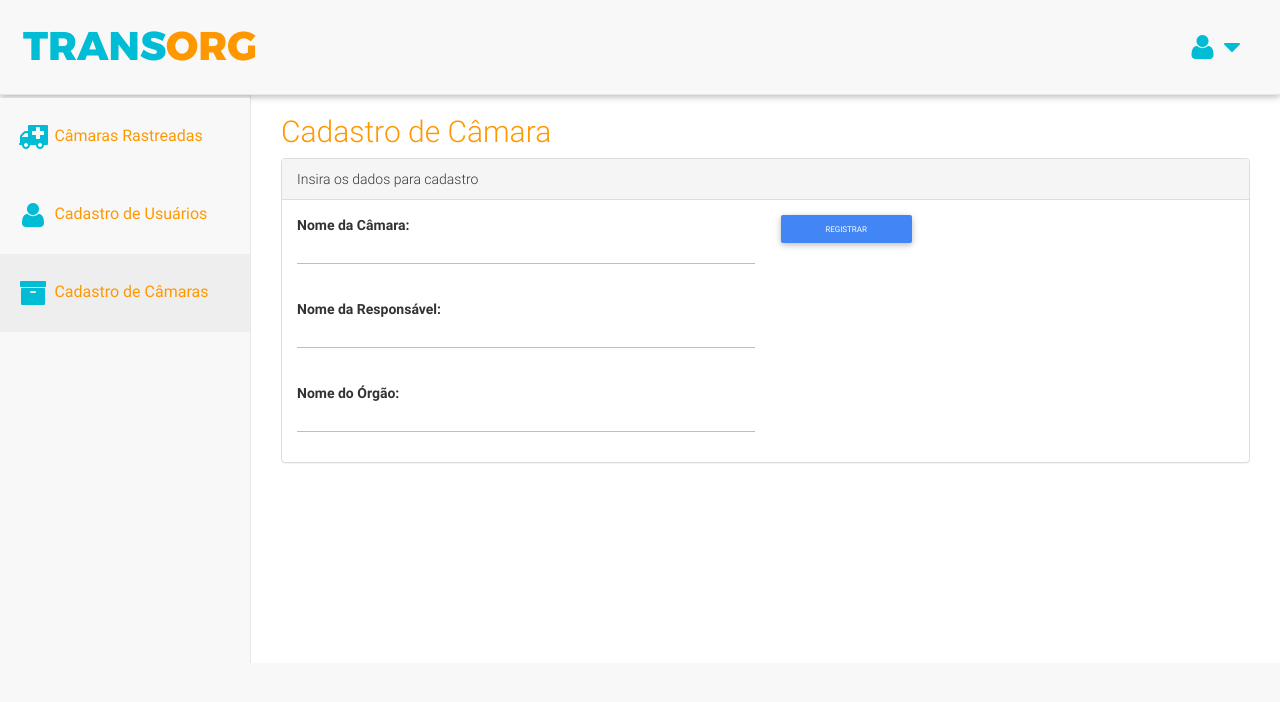
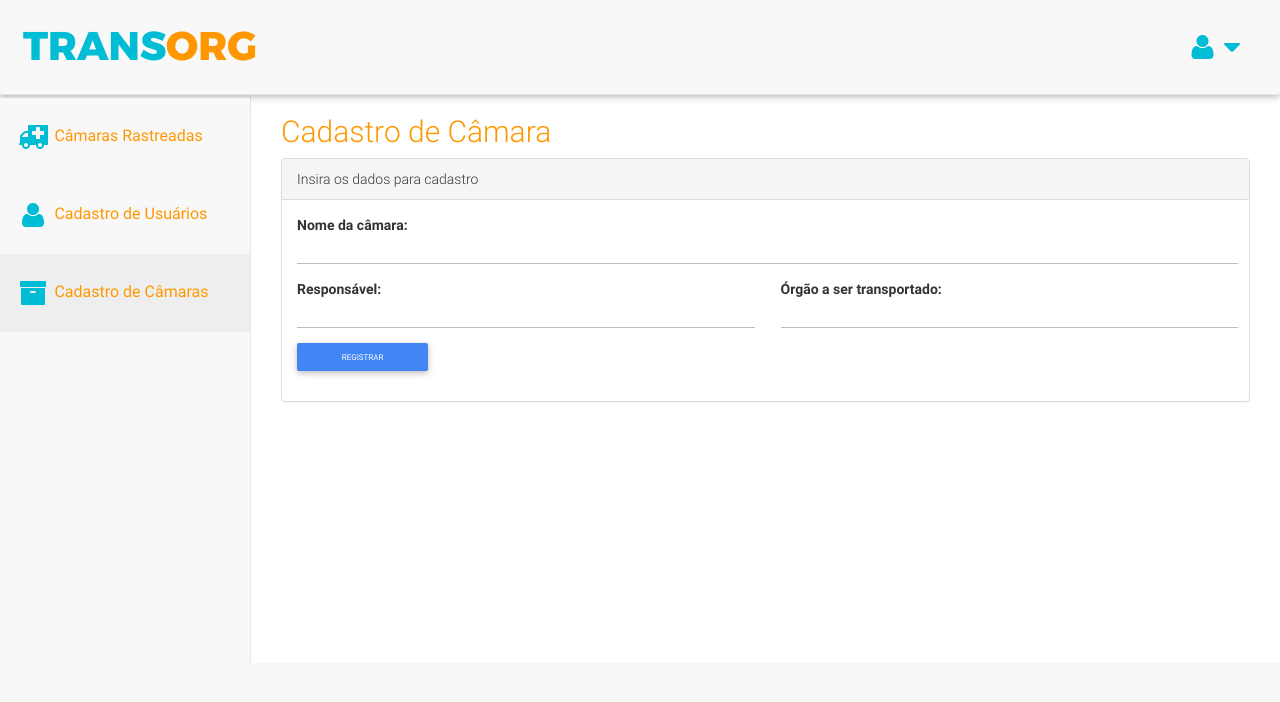
Before and after one commit to TransportadoraOrgaos/pi2-transport_orgaos, a Django app: page /camaras_cadastro/ in a window 1280 px wide. Shown: the top 702 px of the page. Run offline with Django 3.2, Linux system fonts and the light colour scheme; some libraries are stand-ins or nearby versions.

```diff
--- a/transportadora_orgaos/camara/templates/camaras_cadastro.html
+++ b/transportadora_orgaos/camara/templates/camaras_cadastro.html
@@ -7,7 +7,7 @@
 		</div>
 	</div>
 	<div class="row">
-  	<div class="col-lg-12">
+  	<div class="col-md-12">
     	<div class="panel panel-default">
 			<div class="panel-heading">
 				Insira os dados para cadastro
@@ -16,25 +16,27 @@
 				{% csrf_token %}
 				<div class="panel-body">
 					<div class="row">
-						<div class="col-lg-6">
+						<div class="col-md-12">
 							<div class="form-group">
-								<label>Nome da Câmara: </label>
+								<label>Nome da câmara: </label>
 									{{ form.name }}
 							</div>
-							<br>
+						</div>
+						<div class="col-md-6">
 							<div class="form-group">
-								<label>Nome da Responsável: </label>
+								<label>Responsável: </label>
 									{{ form.responsible }}
 							</div>
-							<br>
+						</div>
+						<div class="col-md-6">
 							<div class="form-group">
-								<label>Nome do Órgão: </label>
+								<label>Órgão a ser transportado: </label>
 									{{ form.organ }}
 							</div>
+						</div>
+							<span class="error-message">{{ response_dict.error_message }}</span>
 
-							<span class="error-message">{{ response_dict.error_message }}</span>
-						</div>
-						<div class="col-lg-2">
+						<div class="col-md-2">
 							<div class="form-group">
 								<button class="btn btn-primary btn-block" type="submit">Registrar</button>
 							</div>
--- a/transportadora_orgaos/camara/views.py
+++ b/transportadora_orgaos/camara/views.py
@@ -42,10 +42,11 @@ def camara_info(request, camara_id, template_name='camara_info.html'):
 	url = "https://transports-rest-api.herokuapp.com/report/" + str(camara_id)
 	headers = {
 		'content-type': 'application/json',
-		'authorization': "JWT eyJ0eXAiOiJKV1QiLCJhbGciOiJIUzI1NiJ9.eyJpYXQiOjE1MDczMDIxNzAs" +"Im5iZiI6MTUwNzMwMjE3MCwiaWRlbnRpdHkiOjEsImV4cCI6MTUwNzMwMjQ3MH0.8e5Dgf79L4bIUGHdwX"
+		'authorization': "JWT eyJ0eXAiOiJKV1QiLCJhbGciOiJIUzI1NiJ9.eyJpYXQiOjE1MDczMDIxNzAs"
+		+"Im5iZiI6MTUwNzMwMjE3MCwiaWRlbnRpdHkiOjEsImV4cCI6MTUwNzMwMjQ3MH0.8e5Dgf79L4bIUGHdwX"
 		+"--NgkSWzCz96UFuqvBKZ-jk3g"
     }
 
-	camara_reports = requests.request("GET", url, headers=headers).json()
+	camara_reports = requests.request("GET", url, headers=headers).json()['reports']
 
 	return render(request, template_name, {'camara_reports':camara_reports})
--- a/transportadora_orgaos/static/css/main.css
+++ b/transportadora_orgaos/static/css/main.css
@@ -1,12 +1,19 @@
 @font-face{
     font-family: montserrat-extrabold;
     src: url(../fonts/montserrat/Montserrat-ExtraBold.ttf)
+}
+
+html, body {
+    max-width: 100%;
+    overflow-x: hidden;
 }
 
 p{
     font-size: 15px;
     color: #00bcd4 !important;
 }
+
+
 
 .navbar-brand{
     font-size: 40px !important;
--- a/transportadora_orgaos/templates/base.html
+++ b/transportadora_orgaos/templates/base.html
@@ -133,6 +133,7 @@
                                         <h2 class="card-title">{{camara.name}}</h2>
                                         <p>Órgão: {{ camara.organ }}</p>
                                         <p>Responsável: {{ camara.responsible }}</p>
+                                        <p>Identificador: {{ camara.id }}</p>
                                         <!--Text-->
                                         <p class="card-text"></p>
                                         <a href="{% url 'camara:camara_info' camara.id %}" class="btn btn-primary">Ver Detalhes</a>
```
Also changed, not shown: transportadora_orgaos/camara/templates/camara_info.html (+19 -3 lines), transportadora_orgaos/templates/usuario/cadastro.html (+7 -7 lines).
